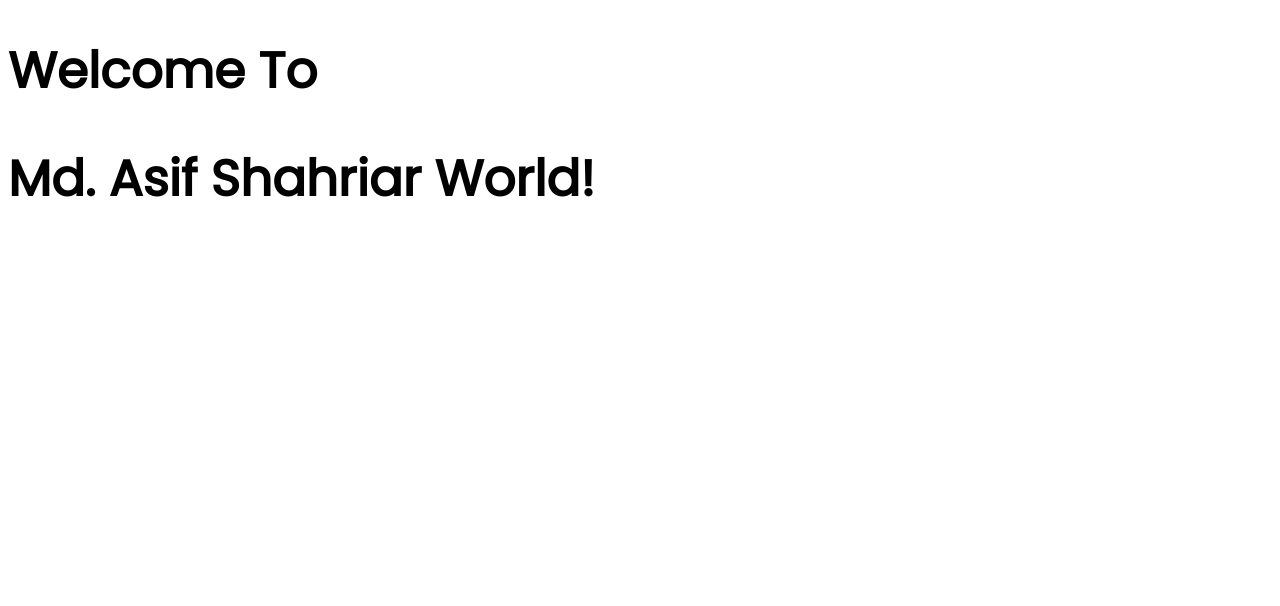
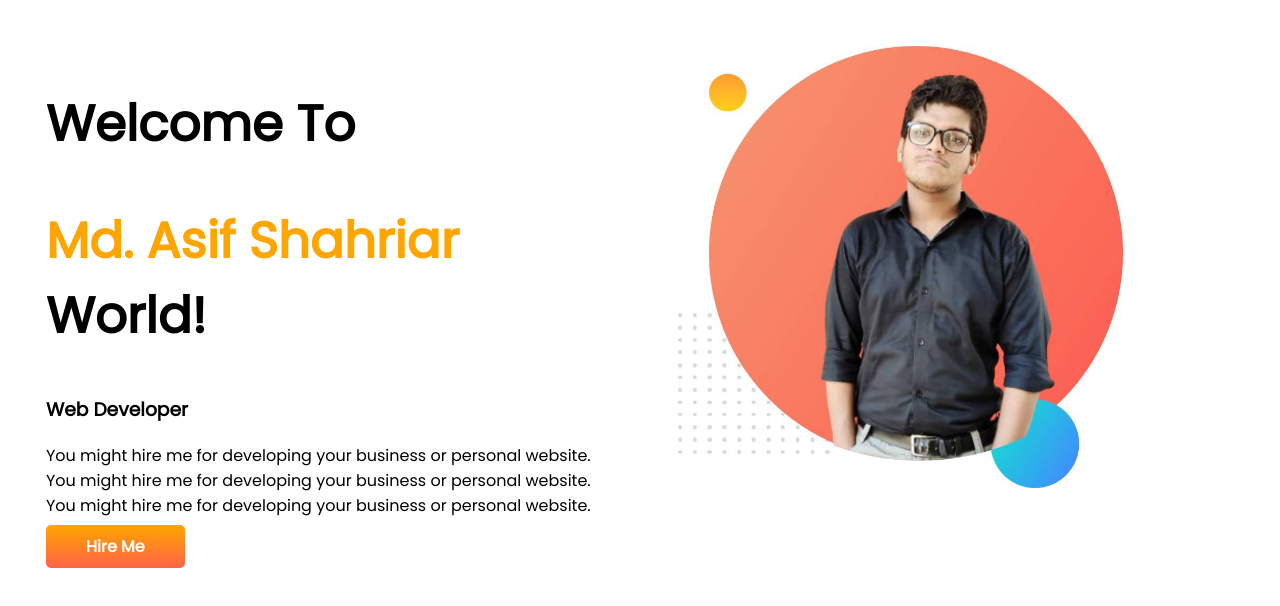
Before and after one commit to asif-bhai-xoss/developer-portfolio, a plain HTML site: page index.html in a window 1280 px wide. Drawn offline with Linux system fonts and the light colour scheme.

Commit message:
video 4,5

```diff
--- a/index.html
+++ b/index.html
@@ -1,17 +1,35 @@
 <!DOCTYPE html>
 <html lang="en">
-<head>
-    <meta charset="UTF-8">
-    <meta http-equiv="X-UA-Compatible" content="IE=edge">
-    <meta name="viewport" content="width=device-width, initial-scale=1.0">
+  <head>
+    <meta charset="UTF-8" />
+    <meta http-equiv="X-UA-Compatible" content="IE=edge" />
+    <meta name="viewport" content="width=device-width, initial-scale=1.0" />
     <title>Asif's Portfolio</title>
-    <link rel="preconnect" href="https://fonts.googleapis.com">
-    <link rel="preconnect" href="https://fonts.gstatic.com" crossorigin>
-    <link href="https://fonts.googleapis.com/css2?family=Poppins&display=swap" rel="stylesheet">
-    <link rel="stylesheet" href="style.css">
-</head>
-<body>
-    <h1> Welcome To </h1>
-    <h1> Md. Asif Shahriar World! </h1>
-</body>
+    <link rel="preconnect" href="https://fonts.googleapis.com" />
+    <link rel="preconnect" href="https://fonts.gstatic.com" crossorigin />
+    <link
+      href="https://fonts.googleapis.com/css2?family=Poppins&display=swap"
+      rel="stylesheet"
+    />
+    <link rel="stylesheet" href="style.css" />
+  </head>
+  <body>
+    <section>
+      <div class="half-width">
+        <h1>Welcome To</h1>
+        <h1><span class="orange-color"> Md. Asif Shahriar </span> World!</h1>
+        <h3>Web Developer</h3>
+        <p>
+          You might hire me for developing your business or personal website.
+          You might hire me for developing your business or personal website.
+          You might hire me for developing your business or personal website.
+        </p>
+        <a class="link-button" target="_blank" href="">Hire Me</a>
+      </div>
+
+      <div class="half-width">
+        <img src="my_pic/asif_new.jpg" alt="Asif's Image" />
+      </div>
+    </section>
+  </body>
 </html>
--- a/style.css
+++ b/style.css
@@ -1,6 +1,27 @@
-body{
-    font-family: 'Poppins', sans-serif;
+body {
+  font-family: "Poppins", sans-serif;
 }
-h1{
-    font-size: 50px;
+h1 {
+  font-size: 50px;
 }
+.orange-color {
+  color: orange;
+}
+section {
+  display: flex;
+}
+.half-width {
+  width: 50%;
+  padding: 3%;
+}
+.half-width img {
+  width: 80%;
+}
+.link-button {
+  text-decoration: none;
+  background-image: linear-gradient(orange, tomato);
+  color: white;
+  font-weight: bold;
+  padding: 10px 40px;
+  border-radius: 5px;
+}
```
